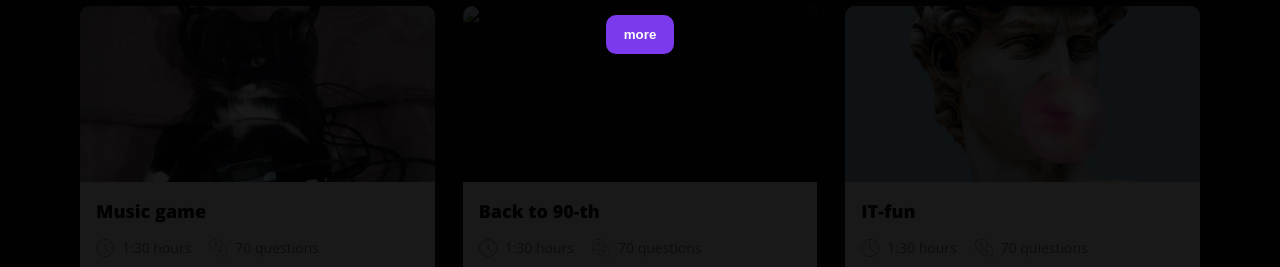
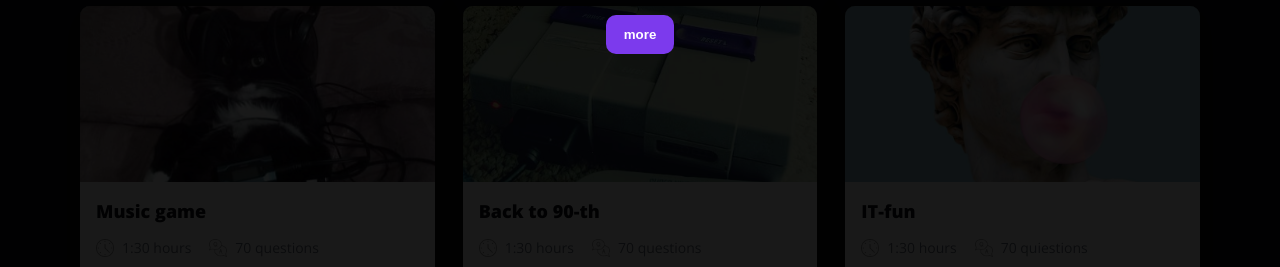
Before and after one commit to kekmong1-maker/Repository-Air-Lines, a plain HTML site: page index.html in a window 1280 px wide. Shown: the part 514-781 px from the top of the page. Drawn offline with nearby package versions, Linux system fonts and the light colour scheme.

Commit message:
Update image source in index.html

```diff
--- a/index.html
+++ b/index.html
@@ -82,7 +82,7 @@
         <!--2 -->
         <article class="card">
           <div class="card__cover">
-            <img src="images/190s.png" alt="Назад в 90-е">
+            <img src="images/90s.png" alt="Назад в 90-е">
           </div>
           <div class="card__body">
             <h3 class="card__title">Back to 90-th</h3>
```
